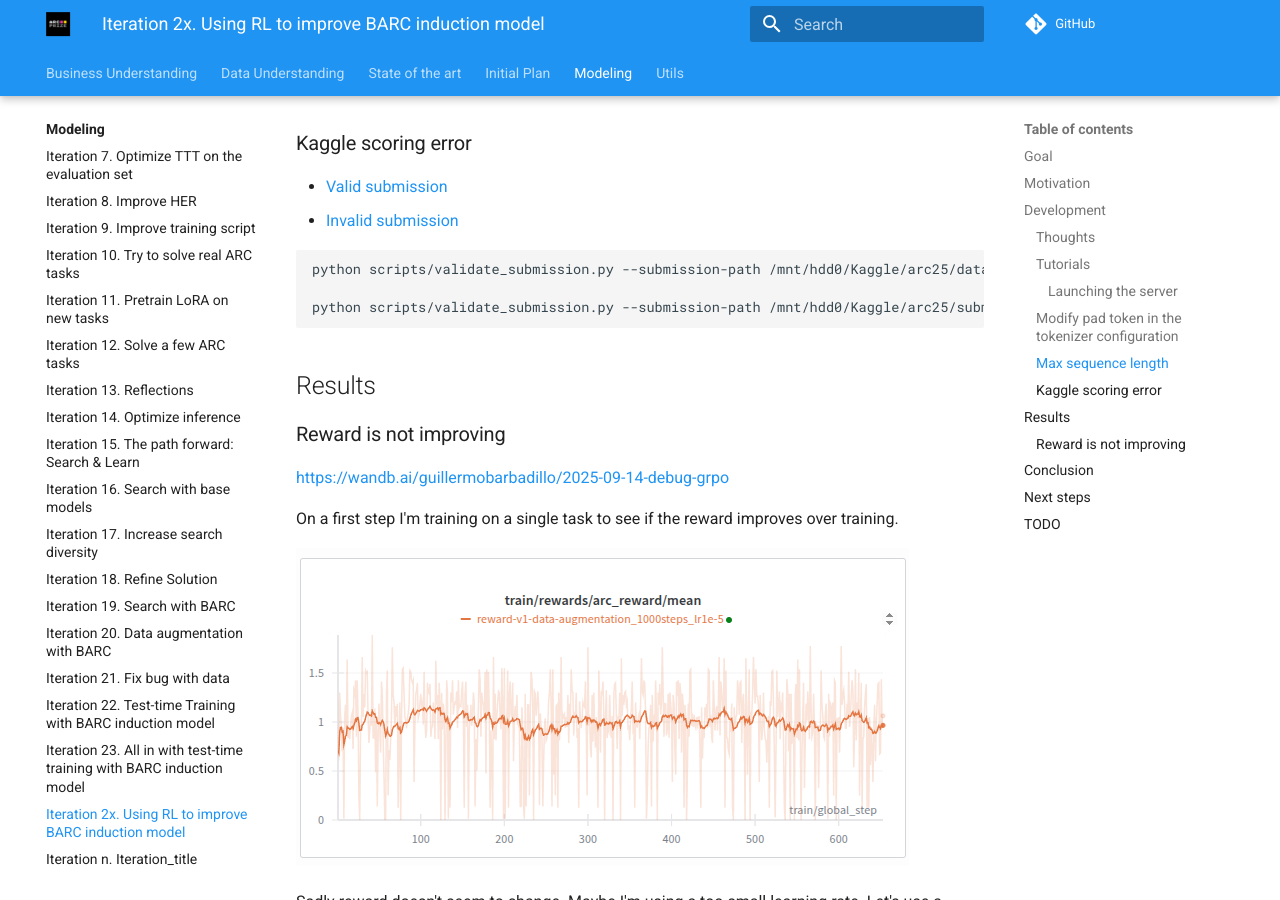
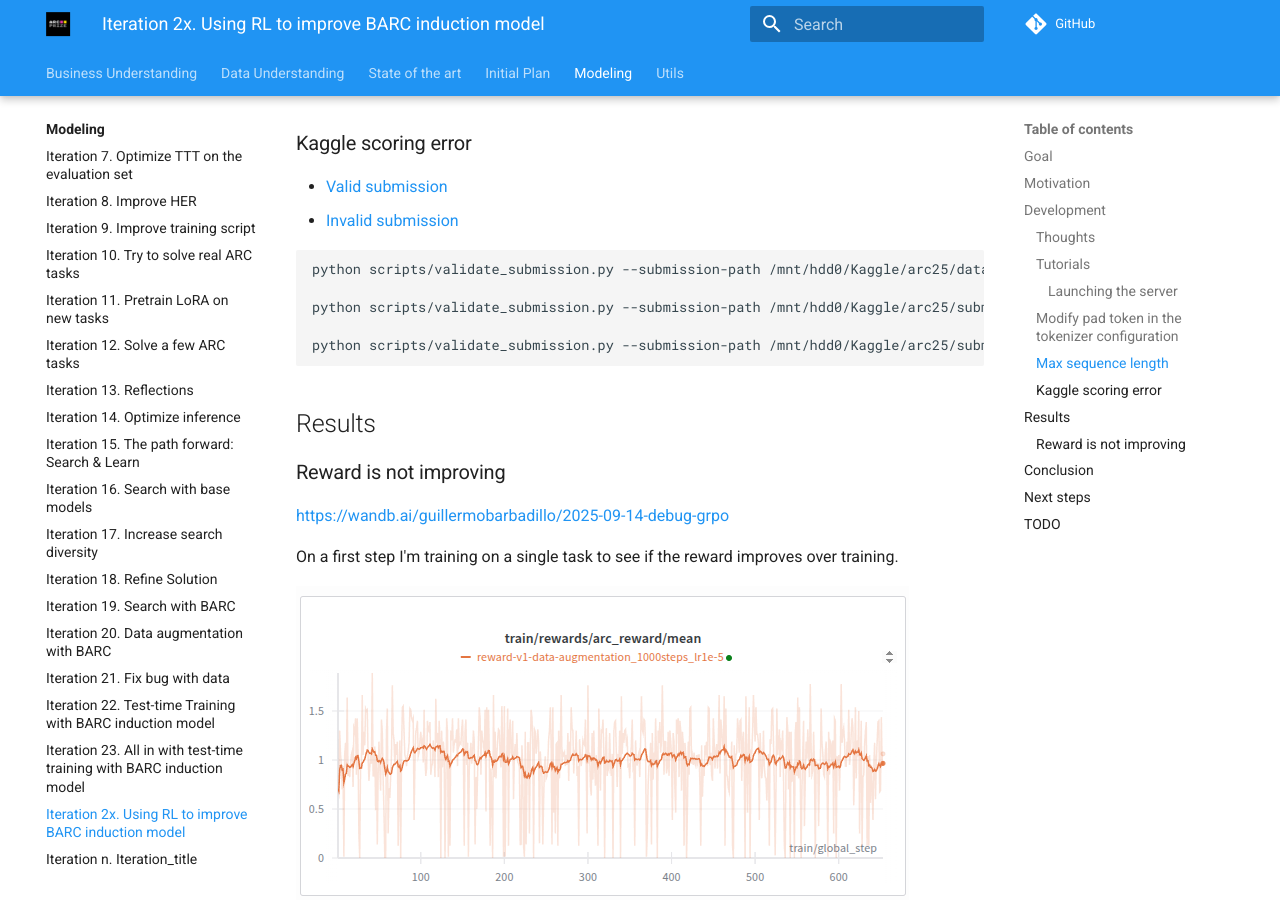
Before and after one commit to ironbar/arc25, an MkDocs documentation site: the page built from docs/modeling/Iteration_24_RL_BARC.md, in a window 1280 px wide and 900 px high, scrolled down 2501 px. Built offline with MkDocs 1.6.1 and Material for MkDocs 9.7.7, drawn with Linux system fonts in a browser that asks for light colours; comment, search, counter and statistics services are not loaded; some of the changed text lies outside the part shown.

Commit message:
trying to understand the problem with the submission

````diff
--- a/docs/modeling/Iteration_24_RL_BARC.md
+++ b/docs/modeling/Iteration_24_RL_BARC.md
@@ -107,6 +107,8 @@
 python scripts/validate_submission.py --submission-path /mnt/hdd0/Kaggle/arc25/data/arc-prize-2024/sample_submission.json --dataset-path /mnt/hdd0/Kaggle/arc25/data/arc-prize-2024/arc-agi_test_challenges.json
 
 python scripts/validate_submission.py --submission-path /mnt/hdd0/Kaggle/arc25/submissions/evaluation_2025_invalid_submission.json --dataset-path /mnt/hdd0/Kaggle/arc25/data/arc-prize-2025/arc-agi_evaluation_challenges.json
+
+python scripts/validate_submission.py --submission-path /mnt/hdd0/Kaggle/arc25/submissions/test_2025_invalid_submission.json --dataset-path /mnt/hdd0/Kaggle/arc25/data/arc-prize-2025/arc-agi_test_challenges.json
 ```
 
 ## Results
@@ -172,6 +174,7 @@
 - [x] What is the max prompt length for all the datasets available? -> 8635
 - [ ] GPU usage is not efficient with server mode: https://huggingface.co/blog/vllm-colocate
 - [ ] Kaggle scoring error
+  - [x] Create validate submission script
   - [ ] Add tests for create submission
   - [ ] Check problems on existing submission
   - [ ] Change priority to dataset (there might be missing tasks)
````
